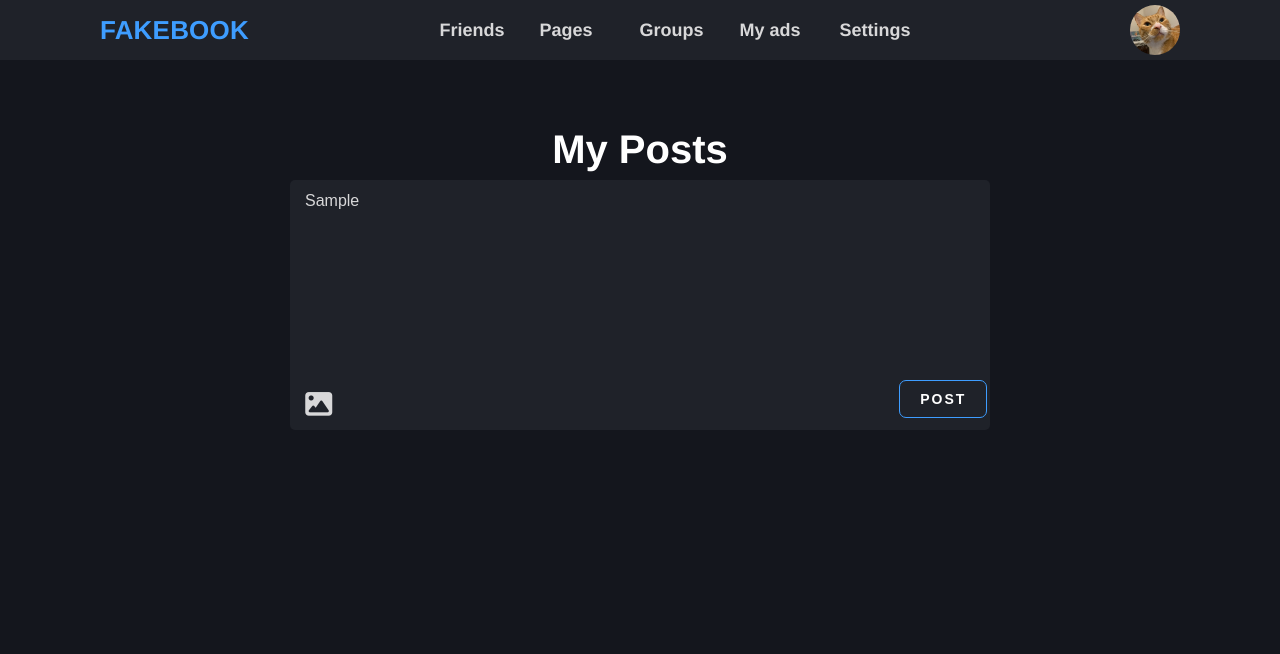
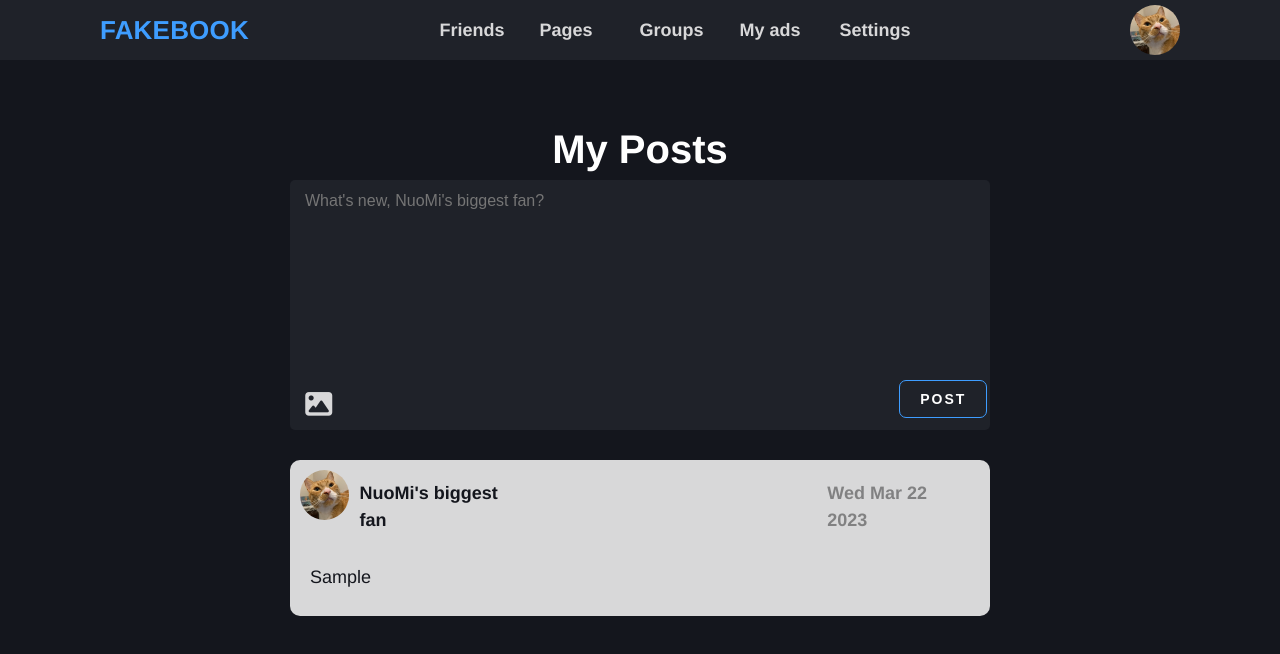
Before and after one commit to AdrianZhao/fakebook, a plain HTML site: page index.html in a window 1280 px wide. Both pictures are taken after typing "Sample" into the empty fields and a click on the button "POST". Drawn offline with Linux system fonts and the light colour scheme; a web font is replaced by a local one.

Commit message:
final version

```diff
--- a/assets/script/index.js
+++ b/assets/script/index.js
@@ -63,8 +63,8 @@ const button = document.querySelector('.post');
 const profile = document.querySelector('.profile-2');
 const detail = document.querySelector('.detail');
 const board = document.querySelector('.board');
-const image = document.querySelector('.file-input');
-const type = document.querySelector('.type')
+const image = document.querySelector('#file-input');
+const type = document.querySelector('textarea')
 
 function getUserInfo(){
   profile.innerText = `\n#${xiaogou.id}\n${xiaogou.userName}\n${xiaogou.email}`;
@@ -75,19 +75,24 @@ function getUserDetail(){
 document.getElementById("file-input").onchange = function() {
   message.innerText = `${(document.getElementById("file-input").files[0].name)}`;
 }
-function checkInput(input1, input2) {
-  if (input1.value == '' && input2.value == '')
+
+function checkInput(type, image) {
+  const curFiles = image.files;
+  if (type.value == '' && curFiles.length === 0){
     return false;
+  }
+  return true;
 }
 button.addEventListener('click', () => {
   if (checkInput(type, image)) {
     let postBox = document.createElement('div');
-    postBox.classList.add("grid");
+    postBox.classList.add("div");
     addPost(postBox, xiaogou);
-    if (image.value != '')
-      addImage(postBox, image);
+    addImage(postBox, image);
   }
-  type.innerText = '';
+  type.value = '';
+  message.innerText = '';
+  image.value = '';
 })
 function addPost(postBox, obj) {
   let infoBox = document.createElement('div');
@@ -98,21 +103,27 @@ function addPost(postBox, obj) {
   let name = document.createElement('p');
   name.classList.add("name");
   name.innerText = `${obj.userName}`;
+  const now = new Date();
   let time = document.createElement('p');
   time.classList.add("time");
   time.innerText = `${now.toDateString()}`;
   infoBox.append(icon, name, time);
   let para = document.createElement('p');
+  para.classList.add("para");
   para.innerText = type.value;
   postBox.append(infoBox, para);
+  board.append(postBox);
 }
 function addImage(postBox, img) {
   let file = img.files;
-  let imgBox = document.createElement('div');
-  imgBox.classList.add("image");
-  imgBox.innerHTML = `<img src="${URL.createObjectURL(file)}" alt="image">`;
-  postBox.append(imgBox);
+  if (file.length != 0) {
+    let imgBox = document.createElement('div');
+    imgBox.classList.add("image");
+    const tempImage = document.createElement('img');
+    tempImage.src = URL.createObjectURL(img.files[0]);
+    imgBox.append(tempImage);
+    postBox.append(imgBox);
+  }
 }
-
 getUserInfo();
 getUserDetail();
--- a/assets/style/index.css
+++ b/assets/style/index.css
@@ -252,36 +252,56 @@ main button:active {
   grid-column-gap: 0px;
   grid-row-gap: 0px;
   margin: auto;
+  place-items: center;
 }
-.board div {
+.board .div {
+  margin-top: 30px;
+  border-radius: 10px;
   width: 700px;
-  font-size: 14px;
-  font-weight: 300;
   padding: 10px;
   color: #14161d;
   background-color: #d8d8d9;
 }
-.board .flex{
+.board .flex {
   display: flex;
 }
 .board .icon{
+  padding-left: 10px;
+  position: relative;
   width: 50px;
   height: 50px;
   border-radius: 50%;
   overflow: hidden;
   cursor: pointer;
 }
+.board .icon img {
+  position: absolute;
+  top: 0;
+  left: 0;
+  width: 100%;
+  height: 100%;
+  object-fit: cover;
+}
 .board .name{
+  padding-top: 10px;
   padding-left: 10px;
   font-size: 18px;
   font-weight: 600;
 }
 .board .time{
-  color: darkgray;
+  padding-left: 300px;
+  padding-top: 10px;
+  color: rgba(0, 0, 0, 0.4);
   padding-right: 10px;
-  float: right;
   font-size: 18px;
   font-weight: 600;
+}
+.board .para{
+  padding-top: 30px;
+  padding-left: 10px;
+  padding-bottom: 15px;
+  font-size: 18px;
+  font-weight: 300;
 }
 .board .image{
   max-width: 680px;
--- a/index.html
+++ b/index.html
@@ -53,7 +53,7 @@
           <textarea class="type" placeholder="What's new, NuoMi's biggest fan?"></textarea>
           <div class="image-upload">
             <label for="file-input"><i class="fa-solid fa-image"></i></label>
-            <input id="file-input" type="file" accept="image/jpeg, image/png, image/jpg">
+            <input id="file-input" type="file" accept="image/*">
           </div>
           <div class="message"></div>
           <button class="post">Post</button>
```
